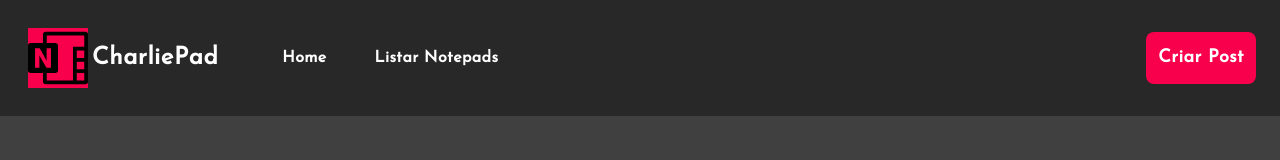
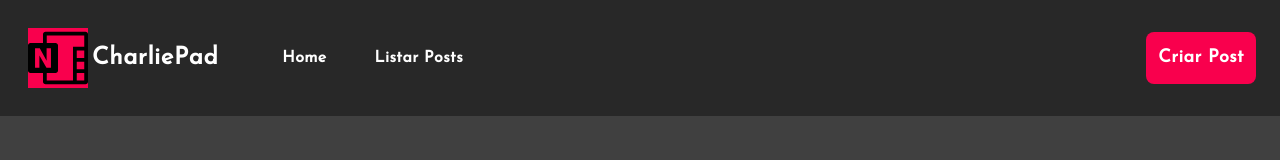
Before and after one commit to charlesanderson25/orkut_frontend, a React (Vite) app: page / in a window 1280 px wide. Shown: the top 160 px of the page. Built offline with nearby package versions, Linux system fonts and the light colour scheme.

Commit message:
Update name notepad to post

```diff
--- a/src/components/ListPosts.tsx
+++ b/src/components/ListPosts.tsx
@@ -1,19 +1,19 @@
 import { Link } from "react-router-dom";
 
-const textListNotepads = {
-    button: "Listar Notepads",
-}
+const textListPosts = {
+  button: "Listar Posts",
+};
 
-const ListNotepads = () =>{
+const ListPosts = () => {
   return (
     <div>
-            <Link to="/listar-notepads" className="pl-12">
+      <Link to="/listar-posts" className="pl-12">
         <button className="text-white text-l font-bold hover:text-defaultRed tracking-wide">
-                {textListNotepads.button}
+          {textListPosts.button}
         </button>
       </Link>
     </div>
-    )
-}
+  );
+};
 
-export default ListNotepads;
+export default ListPosts;
```
Lines whose indentation alone changed are shown as unchanged.
